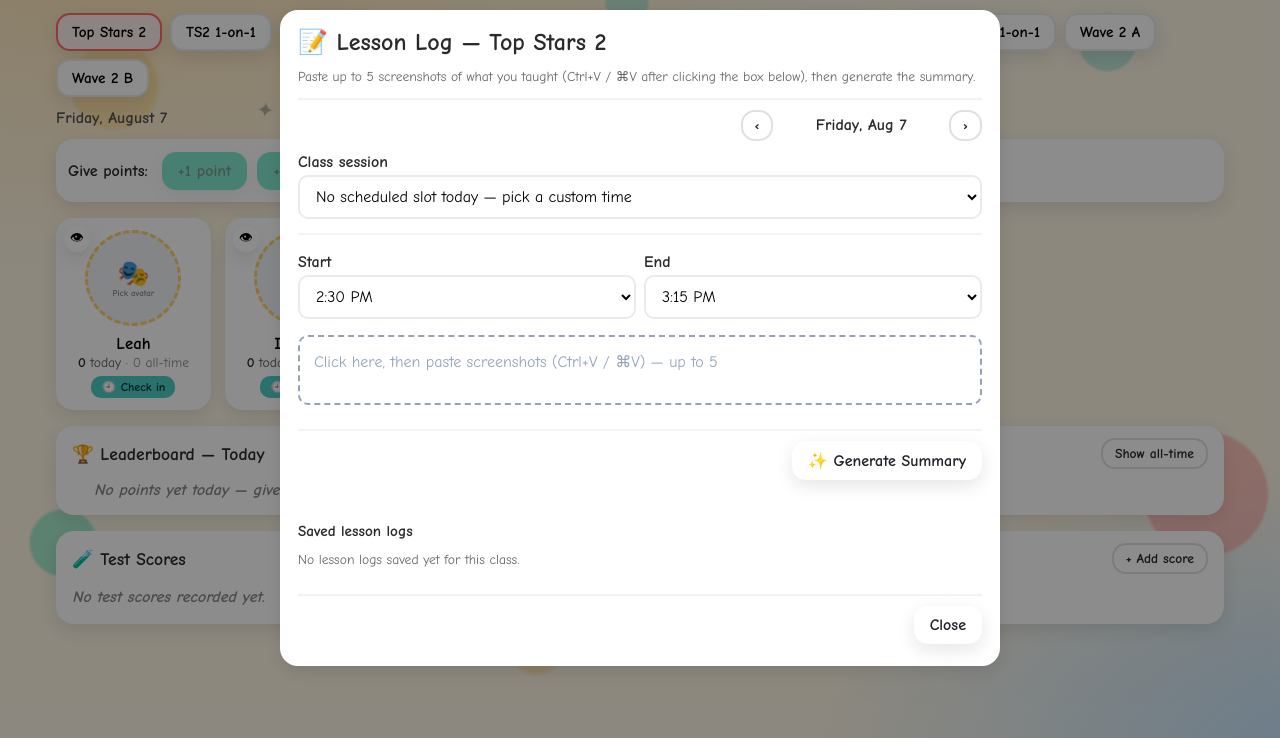
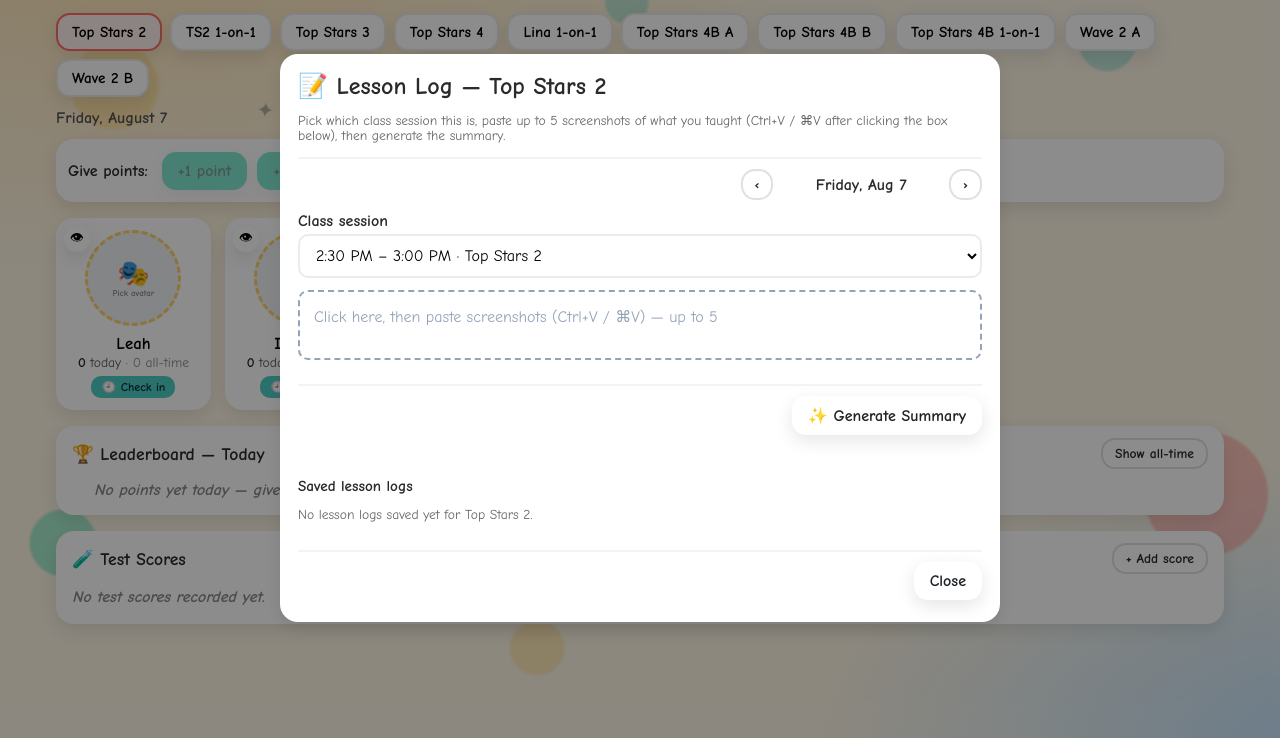
Before and after one commit to youngstunners88/Rewards, an Electron app: page src/index.html in a window 1280 px wide. Both pictures are taken after a click on the button "📝 Lesson Log". Shown: the part 62-800 px from the top of the page. Drawn offline with Linux system fonts and the light colour scheme.

Commit message:
Lesson Log: session dropdown now lists every class's scheduled slot for the day (not just the active tab), sorted chronologically; saving/generating routes to whichever class is selected

```diff
--- a/src/index.html
+++ b/src/index.html
@@ -4,7 +4,7 @@
     <meta charset="utf-8" />
     <meta name="viewport" content="width=device-width, initial-scale=1" />
     <title>Rewards — Classroom Point Tracker</title>
-    <link rel="stylesheet" href="./style.css?v=14" />
+    <link rel="stylesheet" href="./style.css?v=16" />
   </head>
   <body>
     <div id="bg-decor" aria-hidden="true">
@@ -68,10 +68,10 @@
       </section>
     </main>
 
-    <script src="./students.js?v=14"></script>
-    <script src="./avatars.js?v=14"></script>
-    <script src="./reactions.js?v=14"></script>
-    <script src="./script.js?v=14"></script>
+    <script src="./students.js?v=16"></script>
+    <script src="./avatars.js?v=16"></script>
+    <script src="./reactions.js?v=16"></script>
+    <script src="./script.js?v=16"></script>
     <input type="file" id="backup-file-input" accept="application/json" style="display:none" />
   </body>
 </html>
--- a/src/script.js
+++ b/src/script.js
@@ -30,7 +30,7 @@ const CLASSES = [
 ];
 
 function activeClassId() { return state.activeClassId || CLASSES[0].id; }
-function classKey(field) { return LS_PREFIX + activeClassId() + "." + field; }
+function classKey(field, classIdOverride) { return LS_PREFIX + (classIdOverride || activeClassId()) + "." + field; }
 
 const DEFAULT_STUDENTS = window.DEFAULT_STUDENTS || [];
 
@@ -788,7 +788,11 @@ const LESSON_LOG_MAX_IMAGES = 5;
 // the modal falls back to a plain custom-time picker (still all English,
 // no native OS date/time control) in that case.
 const WEEKLY_SCHEDULE = {
-  "lina-1on1":         { mon: [["13:00","14:00"]], tue: [["13:00","14:00"]], wed: [["13:00","14:00"]], thu: [["13:00","14:00"]], fri: [["13:00","14:00"]] },
+  "top-stars-2":        { mon: [["14:30","15:00"]], tue: [["14:30","15:00"]], wed: [["14:30","15:00"]], thu: [["14:30","15:00"]], fri: [["14:30","15:00"]] },
+  "top-stars-2-1on1":   { thu: [["14:00","14:30"]] },
+  "top-stars-3":        { tue: [["15:00","16:00"]], thu: [["15:00","16:00"]], fri: [["15:00","16:00"]] },
+  "top-stars-4":        { tue: [["15:00","15:45"]], thu: [["15:00","15:45"]], fri: [["15:00","15:30"]] },
+  "lina-1on1":          { mon: [["13:00","14:00"]], tue: [["13:00","14:00"]], wed: [["13:00","14:00"]], thu: [["13:00","14:00"]], fri: [["13:00","14:00"]] },
   "top-stars-4b-a":     { mon: [["15:00","15:30"]], wed: [["15:00","15:30"]], fri: [["15:30","16:00"]] },
   "top-stars-4b-b":     { mon: [["16:00","16:45"]], tue: [["16:00","16:45"]], thu: [["16:00","16:45"]] },
   "top-stars-4b-1on1":  { mon: [["18:00","18:30"]] },
@@ -798,12 +802,12 @@ const WEEKLY_SCHEDULE = {
 const WEEKDAY_KEYS = ["sun", "mon", "tue", "wed", "thu", "fri", "sat"];
 const WEEKDAY_LABELS = { sun: "Sunday", mon: "Monday", tue: "Tuesday", wed: "Wednesday", thu: "Thursday", fri: "Friday", sat: "Saturday" };
 
-function loadLessonLogs() {
-  try { return JSON.parse(localStorage.getItem(classKey("lessonLogs")) || "[]"); }
+function loadLessonLogs(classId) {
+  try { return JSON.parse(localStorage.getItem(classKey("lessonLogs", classId)) || "[]"); }
   catch { return []; }
 }
-function saveLessonLogs(logs) {
-  localStorage.setItem(classKey("lessonLogs"), JSON.stringify(logs));
+function saveLessonLogs(classId, logs) {
+  localStorage.setItem(classKey("lessonLogs", classId), JSON.stringify(logs));
 }
 
 function isoDateOf(d) {
@@ -842,18 +846,17 @@ function scheduledSessionsFor(classId, weekdayKey) {
 }
 
 function openLessonLog() {
-  const cls = CLASSES.find(c => c.id === activeClassId());
-  const classId = activeClassId();
-  const className = cls ? cls.label : "Class";
+  const activeCls = CLASSES.find(c => c.id === activeClassId());
 
   const pastedImages = []; // array of dataURLs
   const logDate = { value: new Date() };       // the day being logged
-  const session = { start: null, end: null };  // "HH:MM" 24h, chosen below
+  const session = { start: null, end: null, classId: activeClassId(), className: activeCls ? activeCls.label : "Class" };
 
   const back = el("div", "modal-backdrop");
   const modal = el("div", "modal modal-wide");
-  modal.appendChild(el("h2", null, "📝 Lesson Log — " + className));
-  modal.appendChild(el("p", "help", "Paste up to 5 screenshots of what you taught (Ctrl+V / ⌘V after clicking the box below), then generate the summary."));
+  const titleEl = el("h2", null, "📝 Lesson Log — " + session.className);
+  modal.appendChild(titleEl);
+  modal.appendChild(el("p", "help", "Pick which class session this is, paste up to 5 screenshots of what you taught (Ctrl+V / ⌘V after clicking the box below), then generate the summary."));
 
   // Day navigator (plain text, no native OS date picker)
   const dayRow = el("div", "row lesson-log-day-row");
@@ -863,16 +866,16 @@ function openLessonLog() {
   dayRow.appendChild(dayPrev); dayRow.appendChild(dayLabel); dayRow.appendChild(dayNext);
   modal.appendChild(dayRow);
 
-  // Session picker — options come straight from today's actual timetable
+  // Session picker — EVERY class's scheduled session for the selected day,
+  // in chronological order, so you just pick the one you're logging.
   const sessionWrap = el("div", null);
   sessionWrap.appendChild(el("label", null, "Class session"));
   const sessionSelect = document.createElement("select");
   sessionWrap.appendChild(sessionSelect);
   modal.appendChild(sessionWrap);
 
-  // Custom time fallback (shown only if "Custom time" is picked, or the
-  // class has no scheduled slot that day) — still plain <select> dropdowns,
-  // never a native time input.
+  // Custom time fallback (shown only when "Custom time" is picked) — still
+  // plain <select> dropdowns, never a native time input.
   const customWrap = el("div", "row lesson-log-custom-row");
   customWrap.style.display = "none";
   const customStartWrap = el("div", null);
@@ -898,11 +901,17 @@ function openLessonLog() {
       customWrap.style.display = "";
       session.start = customStartSelect.value;
       session.end = customEndSelect.value;
+      session.classId = activeClassId();
+      session.className = activeCls ? activeCls.label : "Class";
     } else {
       customWrap.style.display = "none";
-      const [s, e] = sessionSelect.value.split("|");
-      session.start = s; session.end = e;
+      const [classId, s, e] = sessionSelect.value.split("|");
+      const c = CLASSES.find(x => x.id === classId);
+      session.classId = classId; session.start = s; session.end = e;
+      session.className = c ? c.label : "Class";
     }
+    titleEl.textContent = "📝 Lesson Log — " + session.className;
+    renderSavedLogs();
   }
   sessionSelect.addEventListener("change", applySelectedSession);
   customStartSelect.addEventListener("change", applySelectedSession);
@@ -910,28 +919,43 @@ function openLessonLog() {
 
   function refreshSessionOptions() {
     const weekdayKey = WEEKDAY_KEYS[logDate.value.getDay()];
-    const scheduled = scheduledSessionsFor(classId, weekdayKey);
+    // Gather every class's session(s) today, across the whole timetable.
+    const todaysSessions = [];
+    CLASSES.forEach(c => {
+      scheduledSessionsFor(c.id, weekdayKey).forEach(([s, e]) => {
+        todaysSessions.push({ classId: c.id, label: c.label, start: s, end: e });
+      });
+    });
+    todaysSessions.sort((a, b) => a.start.localeCompare(b.start));
+
     sessionSelect.innerHTML = "";
-    scheduled.forEach(([s, e]) => {
+    todaysSessions.forEach(t => {
       const opt = document.createElement("option");
-      opt.value = `${s}|${e}`;
-      opt.textContent = `${formatTime12(s)} – ${formatTime12(e)}`;
+      opt.value = `${t.classId}|${t.start}|${t.end}`;
+      opt.textContent = `${formatTime12(t.start)} – ${formatTime12(t.end)} · ${t.label}`;
       sessionSelect.appendChild(opt);
     });
     const customOpt = document.createElement("option");
     customOpt.value = "custom";
-    customOpt.textContent = scheduled.length ? "Custom time…" : "No scheduled slot today — pick a custom time";
+    customOpt.textContent = "Custom time…";
     sessionSelect.appendChild(customOpt);
-    if (!scheduled.length) {
+
+    // Default to today's session for the class tab that was open when the
+    // modal was launched, if it has one; otherwise the earliest session.
+    const activeMatch = todaysSessions.find(t => t.classId === activeClassId());
+    if (activeMatch) {
+      sessionSelect.value = `${activeMatch.classId}|${activeMatch.start}|${activeMatch.end}`;
+    } else if (todaysSessions.length) {
+      const first = todaysSessions[0];
+      sessionSelect.value = `${first.classId}|${first.start}|${first.end}`;
+    } else {
       sessionSelect.value = "custom";
-      const fallbackStart = (cls && cls.startTime) || "15:00";
+      const fallbackStart = (activeCls && activeCls.startTime) || "15:00";
       if ([...customStartSelect.options].some(o => o.value === fallbackStart)) customStartSelect.value = fallbackStart;
       const [fh, fm] = customStartSelect.value.split(":").map(Number);
       const endMins = fh * 60 + fm + 45;
       const fallbackEnd = `${String(Math.floor(endMins / 60) % 24).padStart(2, "0")}:${String(endMins % 60).padStart(2, "0")}`;
       if ([...customEndSelect.options].some(o => o.value === fallbackEnd)) customEndSelect.value = fallbackEnd;
-    } else {
-      sessionSelect.value = scheduled[0].join("|");
     }
     applySelectedSession();
   }
@@ -941,9 +965,6 @@ function openLessonLog() {
     dayLabel.textContent = formatDayNav(logDate.value);
     refreshSessionOptions();
   }
-
-  dayLabel.textContent = formatDayNav(logDate.value);
-  refreshSessionOptions();
 
     // Paste zone
   const pasteZone = el("div", "lesson-paste-zone");
@@ -1023,7 +1044,7 @@ function openLessonLog() {
     setTimeout(() => { copyBtn.textContent = "📋 Copy"; }, 1500);
   });
   const saveBtn = button("💾 Save to Lesson Log", "btn btn-ghost btn-sm", () => {
-    const logs = loadLessonLogs();
+    const logs = loadLessonLogs(session.classId);
     logs.unshift({
       date: isoDateOf(logDate.value),
       startTime: session.start,
@@ -1031,7 +1052,7 @@ function openLessonLog() {
       summary: outputArea.value,
       createdAt: Date.now(),
     });
-    saveLessonLogs(logs);
+    saveLessonLogs(session.classId, logs);
     renderSavedLogs();
     statusMsg.textContent = "Saved ✓";
   });
@@ -1051,7 +1072,7 @@ function openLessonLog() {
         headers: { "Content-Type": "application/json" },
         body: JSON.stringify({
           images: pastedImages,
-          className,
+          className: session.className,
           date: formatDateLong(isoDateOf(logDate.value)),
           startTime: session.start,
           endTime: session.end,
@@ -1075,9 +1096,9 @@ function openLessonLog() {
 
   function renderSavedLogs() {
     savedList.innerHTML = "";
-    const logs = loadLessonLogs();
+    const logs = loadLessonLogs(session.classId);
     if (!logs.length) {
-      savedList.appendChild(el("p", "help", "No lesson logs saved yet for this class."));
+      savedList.appendChild(el("p", "help", `No lesson logs saved yet for ${session.className}.`));
       return;
     }
     logs.forEach((log, idx) => {
@@ -1086,9 +1107,9 @@ function openLessonLog() {
       head.appendChild(el("span", null, `${formatDateLong(log.date)} · ${log.startTime}-${log.endTime}`));
       const del = button("✕", "lesson-thumb-remove", () => {
         if (!confirm("Delete this saved lesson log?")) return;
-        const fresh = loadLessonLogs();
+        const fresh = loadLessonLogs(session.classId);
         fresh.splice(idx, 1);
-        saveLessonLogs(fresh);
+        saveLessonLogs(session.classId, fresh);
         renderSavedLogs();
       });
       head.appendChild(del);
@@ -1100,6 +1121,8 @@ function openLessonLog() {
       savedList.appendChild(item);
     });
   }
+  dayLabel.textContent = formatDayNav(logDate.value);
+  refreshSessionOptions();
   renderSavedLogs();
   renderThumbs();
 
```
